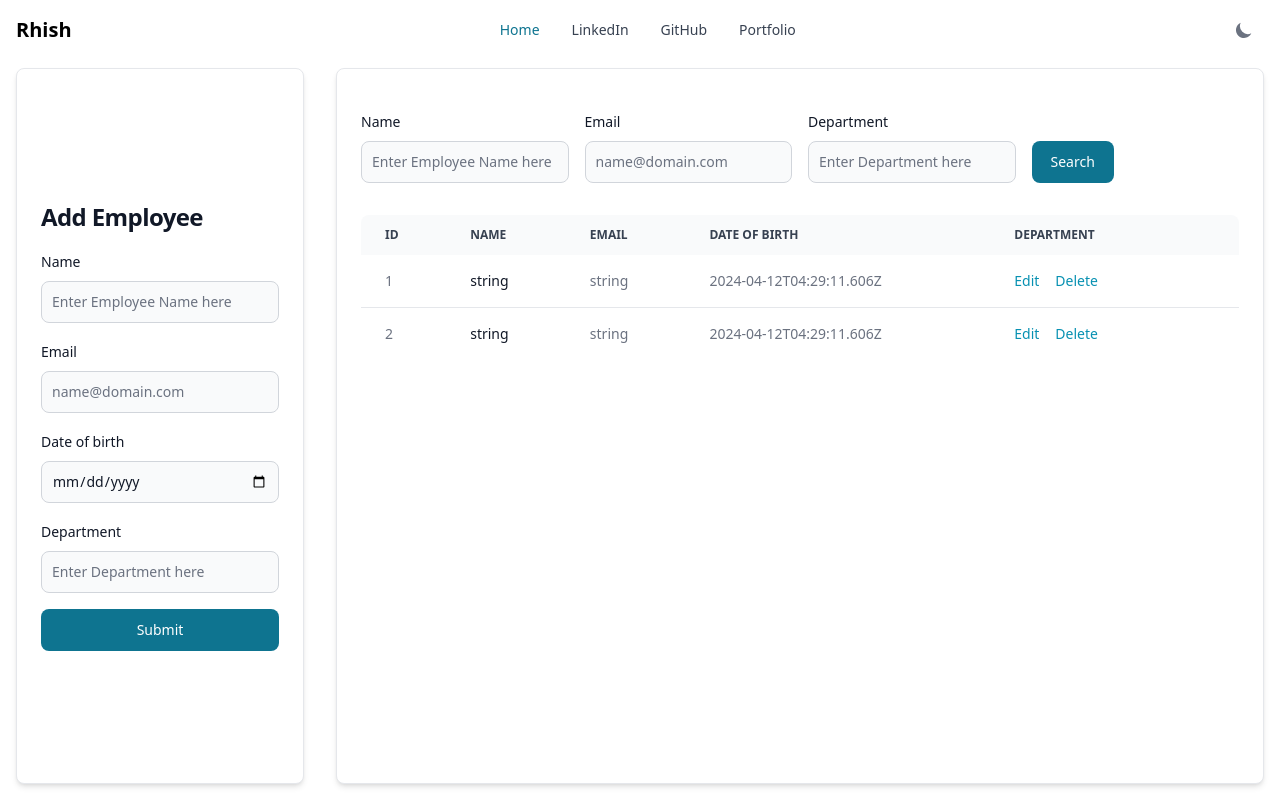
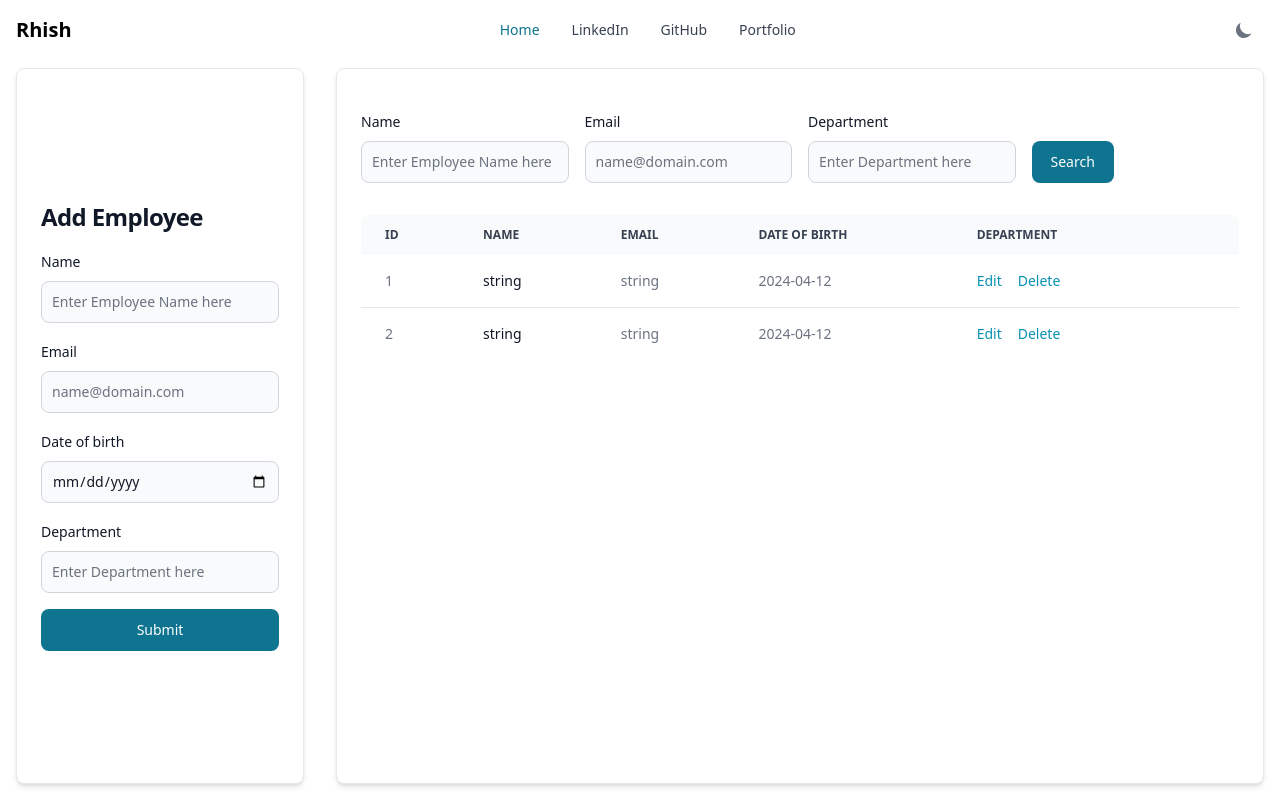
Before and after one commit to rhish9h/empowerid-ems, a React (Vite) app in the folder employee-management-frontend/: page / in a window 1280 px wide. Built offline with nearby package versions, Linux system fonts and the light colour scheme.

Commit message:
parse date

```diff
--- a/employee-management-frontend/src/components/employees/Employees.tsx
+++ b/employee-management-frontend/src/components/employees/Employees.tsx
@@ -7,6 +7,12 @@ const Employees = ({ employees, setEmployees }: {
     setEmployees: Dispatch<SetStateAction<{ id: number; name: string; email: string; dateOfBirth: string; department: string; }[]>>
 }) => {
     const setEmplo = setEmployees;
+    const parseDate = (timestamp: string) => {
+        const date = new Date(timestamp);
+        // Get the date part in YYYY-MM-DD format
+        const formattedDate = date.toISOString().split('T')[0];
+        return formattedDate;
+    }
 
     return (
         <Card className="h-full">
@@ -33,7 +39,7 @@ const Employees = ({ employees, setEmployees }: {
                                         {emp.name}
                                     </Table.Cell>
                                     <Table.Cell>{emp.email}</Table.Cell>
-                                    <Table.Cell>{emp.dateOfBirth}</Table.Cell>
+                                    <Table.Cell>{parseDate(emp.dateOfBirth)}</Table.Cell>
                                     <Table.Cell>
                                         <a href="#" className="font-medium text-cyan-600 hover:underline dark:text-cyan-500">
                                             Edit
```
